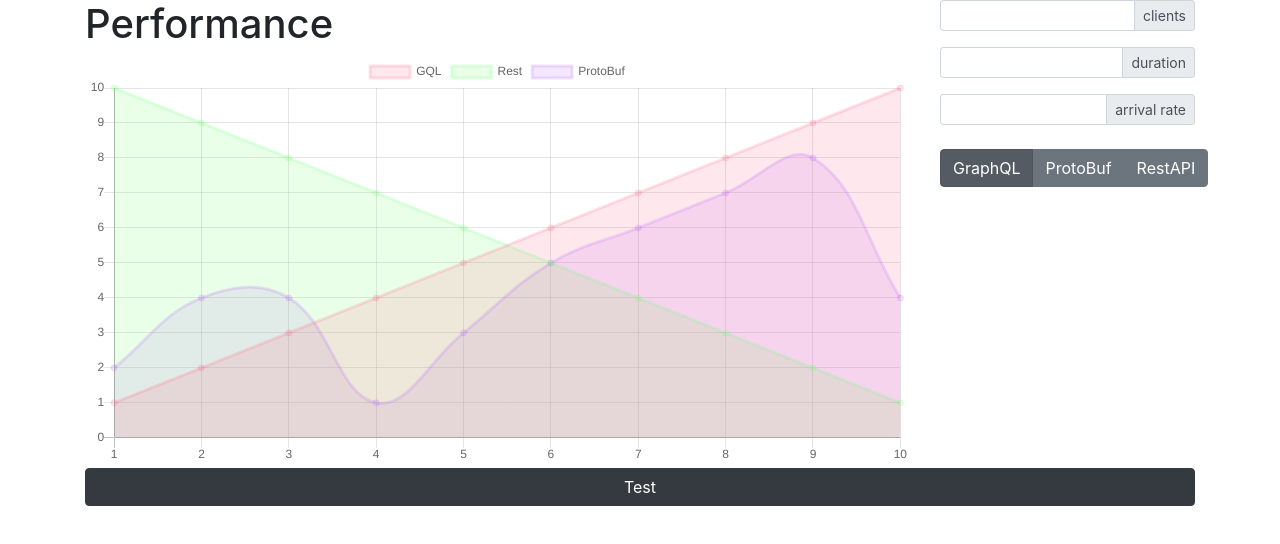
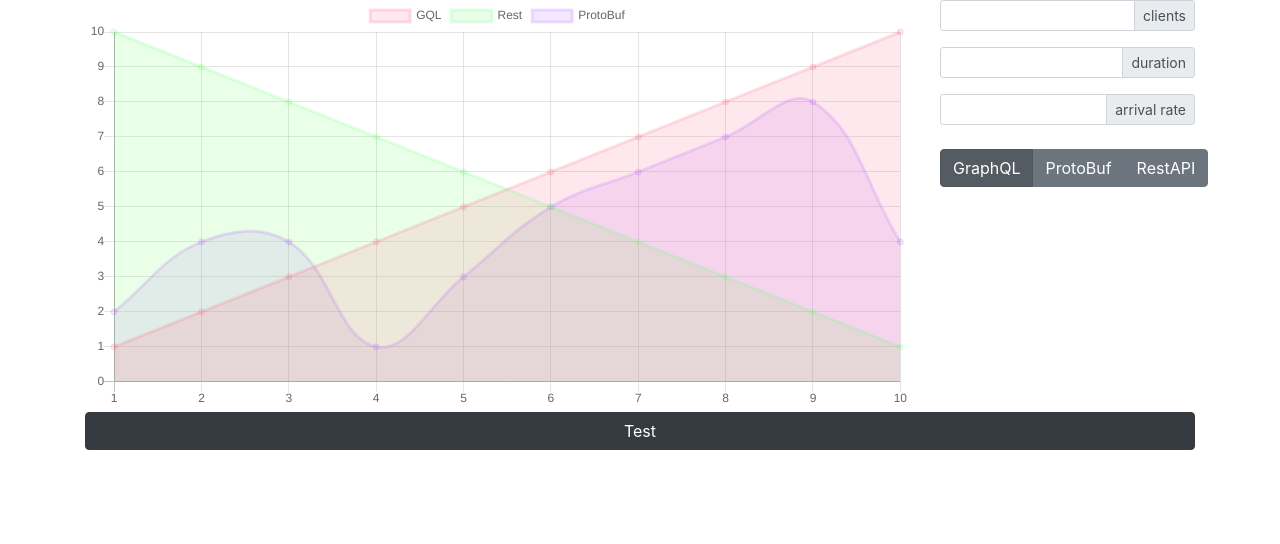
Before and after one commit to windowdong11/Server-Performance-Chart, a React (Create React App) app: page / in a window 1280 px wide. Shown: the top 544 px of the page. Built offline with nearby package versions, Linux system fonts and the light colour scheme.

Commit message:
chart 컴포넌트 다이어트

```diff
--- a/src/components/Chart.tsx
+++ b/src/components/Chart.tsx
@@ -1,10 +1,6 @@
 import React from 'react'
 import { Line } from 'react-chartjs-2'
 
-interface ChartProps {
-    title: string
-    data : ChartData
-}
 interface ChartData {
     labels: string[],
     datasets : Array<{
@@ -15,6 +11,9 @@ interface ChartData {
         borderColor: string
         showLine?: boolean
     }>
+}
+interface ChartProps {
+    data : ChartData
 }
 
 const options = {
@@ -29,10 +28,9 @@ const options = {
     },
 }
 
-export default function Chart({ title, data }: ChartProps) {
+export default function Chart({ data }: ChartProps) {
     return (
     <>
-        <h1>{title}</h1>
         <Line data={data} options={options} />
     </>
     )
```
